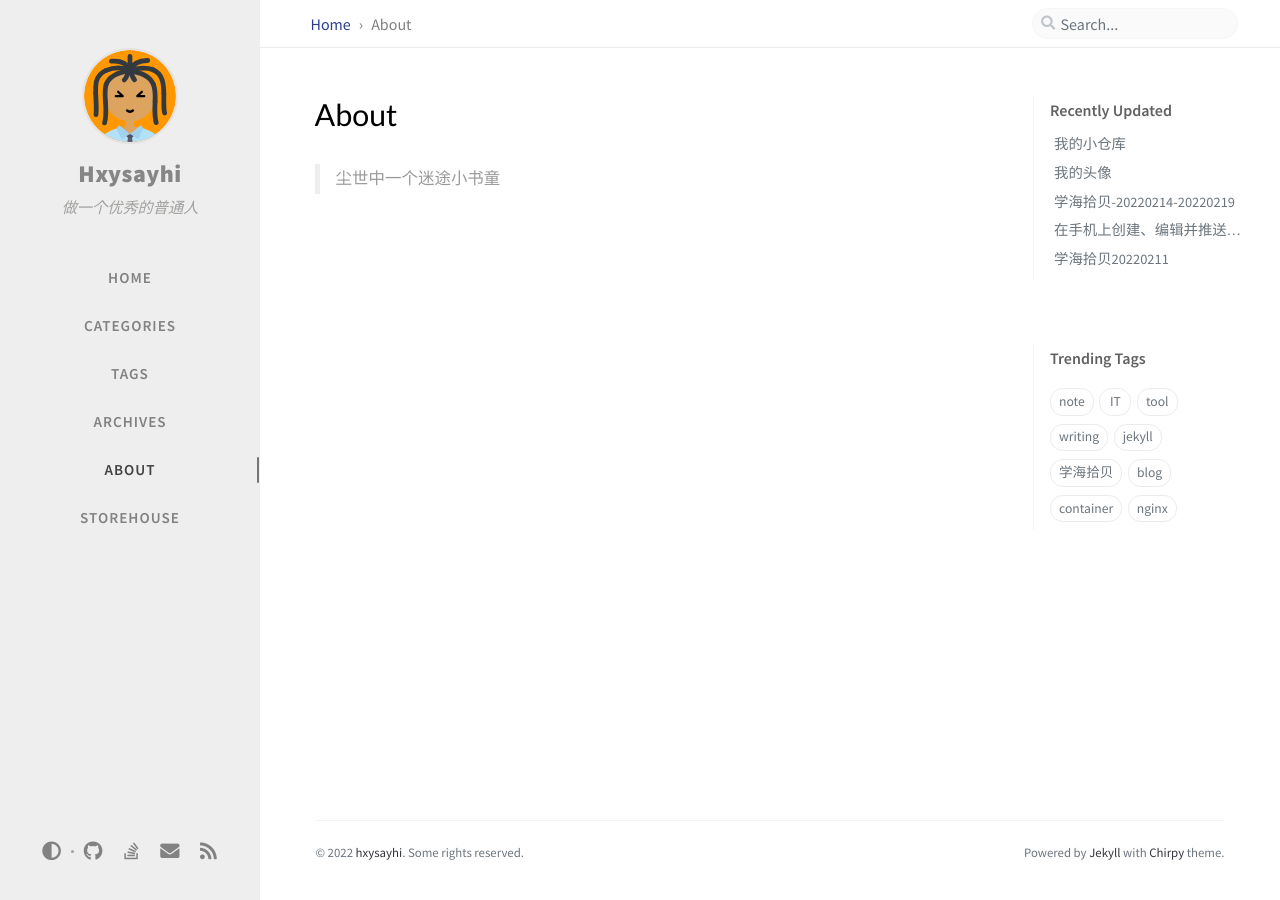
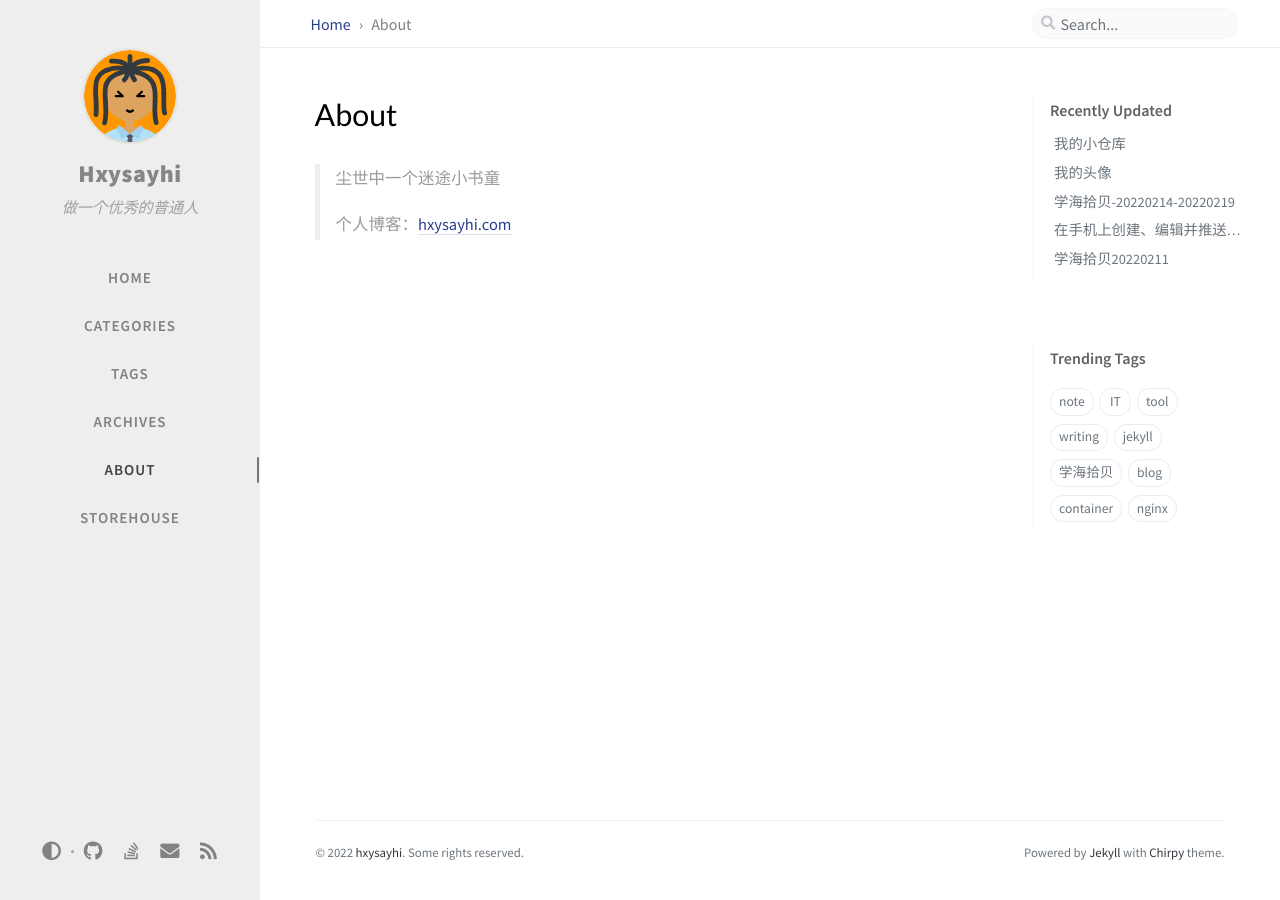
Before and after one commit to hxysayhi/hxysayhi.github.io, a Jekyll site: the page built from _tabs/about.md, in a window 1280 px wide. Built offline with Jekyll 4.4.1, drawn with Linux system fonts in a browser that asks for light colours; nearby versions of some CDN libraries; comment, search, counter and statistics services are not loaded.

Commit message:
update about

```diff
--- a/_tabs/about.md
+++ b/_tabs/about.md
@@ -5,3 +5,5 @@ order: 4
 ---
 
 > 尘世中一个迷途小书童
+>
+> 个人博客：[hxysayhi.com](https://hxysayhi.com)
```
